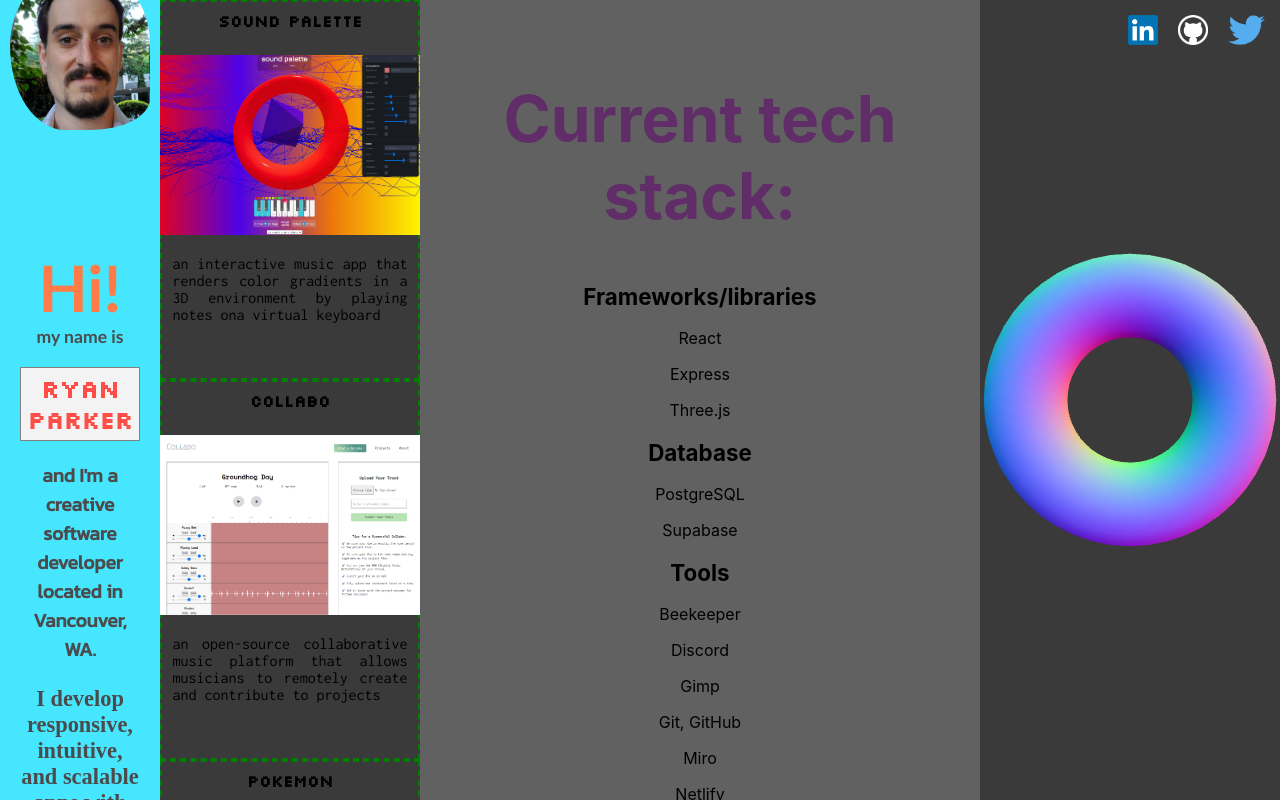
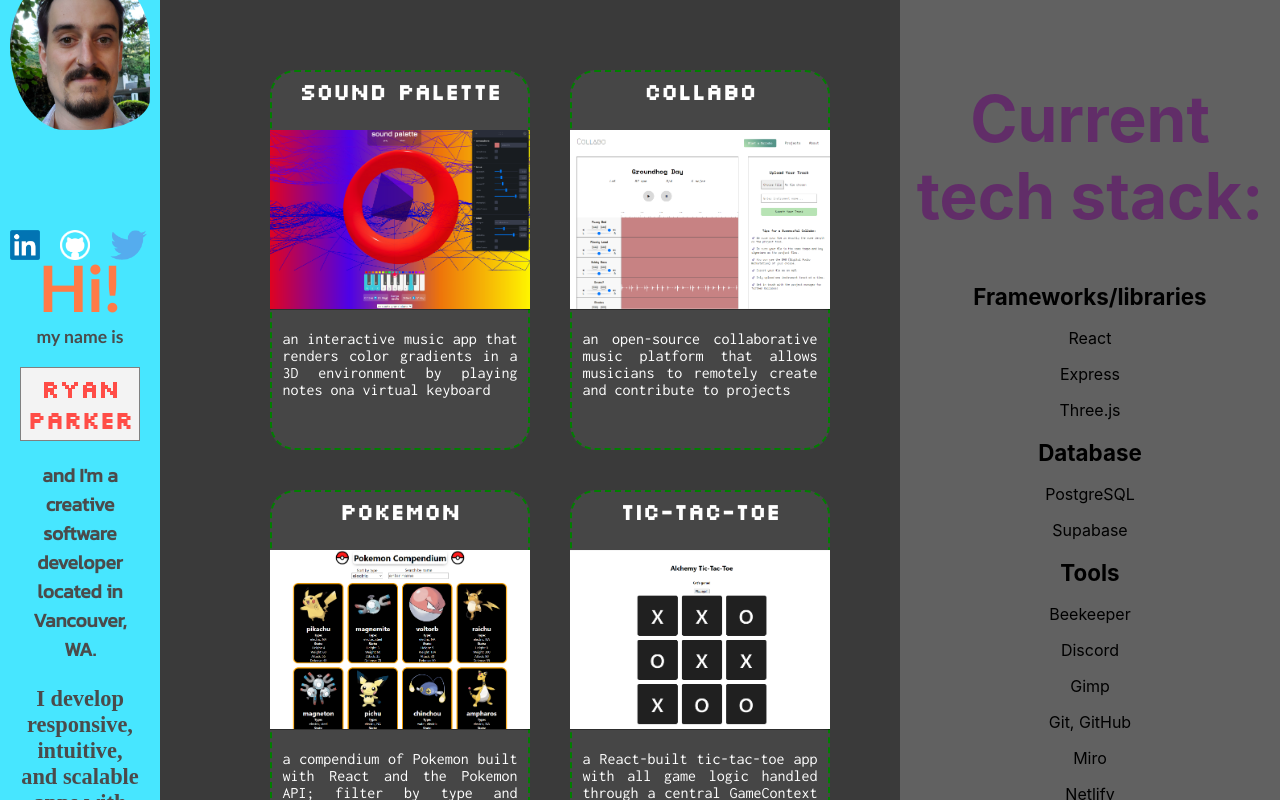
Before and after one commit to ryan-j-parker/portfolio, a React (Create React App) app: page / in a window 1280 px wide. Built offline with nearby package versions, Linux system fonts and the light colour scheme; a web font is replaced by a local one.

Commit message:
css for project cards, social links in about

```diff
--- a/src/App.css
+++ b/src/App.css
@@ -55,10 +55,22 @@
   overflow-x: auto;
 }
 
-/* .projects-wrap {
-overflow: hidden;
-margin: 0 10px;
-}  */
+.projects {
+  /* position: fixed; */
+  display: flex;
+  flex-direction: column;
+  margin: 0 auto;
+}
+
+.projects-wrap {
+  /* overflow: hidden; */
+  position: relative;
+  margin: 50px;
+  padding-left: 200px;
+  display: grid;
+  grid-template-rows: 1fr 1fr;
+  grid-template-columns: 1fr 1fr;
+}
 
 .faceblob {
   position: fixed;
--- a/src/App.js
+++ b/src/App.js
@@ -11,10 +11,11 @@
       {/* <Header /> */}
       <About />
       <div className="projects-wrap">
+        {/* <h1 className="projects">Projects:</h1> */}
         <Portfolio />
       </div>
       <Stack />
-      <Scene />
+      {/* <Scene /> */}
     </div>
   );
 }
--- a/src/components/About/About.css
+++ b/src/components/About/About.css
@@ -5,6 +5,7 @@
 }
 
 .greeting {
+  position: fixed;
   height: 100vh;
   display: flex;
   align-items: center;
@@ -78,21 +79,23 @@
 }
 */
 
-.link-box {
+.header-box {
   display: flex;
   align-items: center;
   flex-direction: row;
+  z-index: 15;
+  position: fixed;
+  top: 220px;
 }
 
 .header-link {
 margin: 5px;
-/* position: fixed; */
 /* top: 0; */
 /* right: 0; */
 /* float: right; */
 }
 
-.header-logo {
+.logo-img {
   height: 30px;
   width: auto;
   padding: 10px;
--- a/src/components/About/About.jsx
+++ b/src/components/About/About.jsx
@@ -3,22 +3,22 @@
 export default function About() {
   return (
     <>
+      {/* <div className="links"> */}
+      {/* <h3>Ryan Parker, software developer</h3> */}
+      <div className="header-box">
+        <a href="https://www.linkedin.com/in/ryanparkerdev" target="_blank" rel="noreferrer">
+          <img src="../linkedin-icon.png" className="logo-img" />
+        </a>
+        <a href="https://www.github.com/ryan-j-parker" target="_blank" rel="noreferrer">
+          <img src="../github-icon-white.png" className="logo-img" />
+        </a>
+        <a href="https://www.twitter.com/ryanparkerdev" target="_blank" rel="noreferrer">
+          <img src="../twitter-icon.png" className="logo-img" />
+        </a>
+      </div>
+      {/* </div> */}
       <div className="greeting">
         <span className="faceblob" />
-        <div className="link-box">
-          {/* <h3>Ryan Parker, software developer</h3> */}
-          <div className="header-link">
-            <a href="https://www.linkedin.com/in/ryanparkerdev" target="_blank" rel="noreferrer">
-              <img src="../linkedin-icon.png" className="header-logo" />
-            </a>
-            <a href="https://www.github.com/ryan-j-parker" target="_blank" rel="noreferrer">
-              <img src="../github-icon-white.png" className="header-logo" />
-            </a>
-            <a href="https://www.twitter.com/ryanparkerdev" target="_blank" rel="noreferrer">
-              <img src="../twitter-icon.png" className="header-logo" />
-            </a>
-          </div>
-        </div>
         <div className="about-text">
           <h1 className="hi">Hi!</h1>
           <h5 className="my">my name is</h5>
--- a/src/components/Portfolio/Portfolio.css
+++ b/src/components/Portfolio/Portfolio.css
@@ -1,13 +1,6 @@
-/* .wrapper {
-  display: grid;
-  grid-template-rows: 1fr 1fr;
-  grid-template-columns: 1fr 1fr;
-  width: 50vw;
-} */
-
 .card {
   box-sizing: border-box;
-  margin: 0 auto;
+  margin: 20px;
   width: 260px;
   padding: 0;
   display: flex;
@@ -18,7 +11,8 @@
   align-items: center;
   justify-content: center;
   border: 2px dashed green;
-
+  background-color: rgb(70, 70, 70);
+  border-radius: 25px;
   /* height: 280px; */
   /* flex-wrap: wrap; */
   /* background-color: rgba(0, 0, 0, 0.2); */
@@ -49,9 +43,7 @@
   margin: 0 15px;
 }
 
-.github:hover,
-.netlify:hover {
-  box-shadow: 0 0 12px 3px rgba(255, 142, 50, 0.9);
+.github:hover .proj-img .netlify:hover {
 }
 
 .proj-img {
@@ -64,15 +56,27 @@
   transition: all 0.5s ease;
 }
 
-.proj-img:hover {
+.proj-img:hover,
+.proj-img:active {
+  filter: grayscale(100%);
+  opacity: 30%;
+}
+
+.netlify:hover .proj-img {
+  filter: grayscale(100%);
+  opacity: 30%;
+}
+
+.github:hover .proj-img {
   filter: grayscale(100%);
   opacity: 30%;
 }
 
 .name {
   font-family: 'Silkscreen';
+  color: white;
   width: auto;
-  font-size: auto;
+  font-size: 1.4rem;
   margin: -30px auto;
   font-weight: 600;
   text-align: justify;
@@ -80,6 +84,7 @@
 
 .desc {
   font-family: 'Inconsolata';
+  color: white;
   text-align: justify;
   width: 235px;
 }
@@ -91,45 +96,3 @@
   position: relative;
   z-index: 2;
 }
-
-/*                    */
-
-/*
-
-.card {
-  box-sizing: border-box;
-  margin: 10px auto;
-  width: auto;
-  padding: 0 20px;
-  display: flex;
-  align-items: center;
-  justify-content: center;
-  flex-wrap: wrap;
-  font-family: 'Gemunu Libre';
-  flex-direction: column;
-  background-color: rgba(0, 0, 0, 0.2);
-  background-color: rgba(0, 128, 0, 0.39);
-  width: 400px;
-  display: flex;
-  align-items: center;
-  justify-content: center;
-}
-
-.proj-img {
-  height: 175px;
-  width: auto;
-  object-fit: contain;
-  box-shadow: inset -3px -3px 12px -4px rgba(0, 0, 0, 0.9);
-}
-
-.name {
-  font-size: 3rem;
-  margin: 10px auto;
-  font-weight: 600;
-  text-align: justify;
-}
-
-.desc {
-  text-align: justify;
-  width: 235px;
-} */
```
